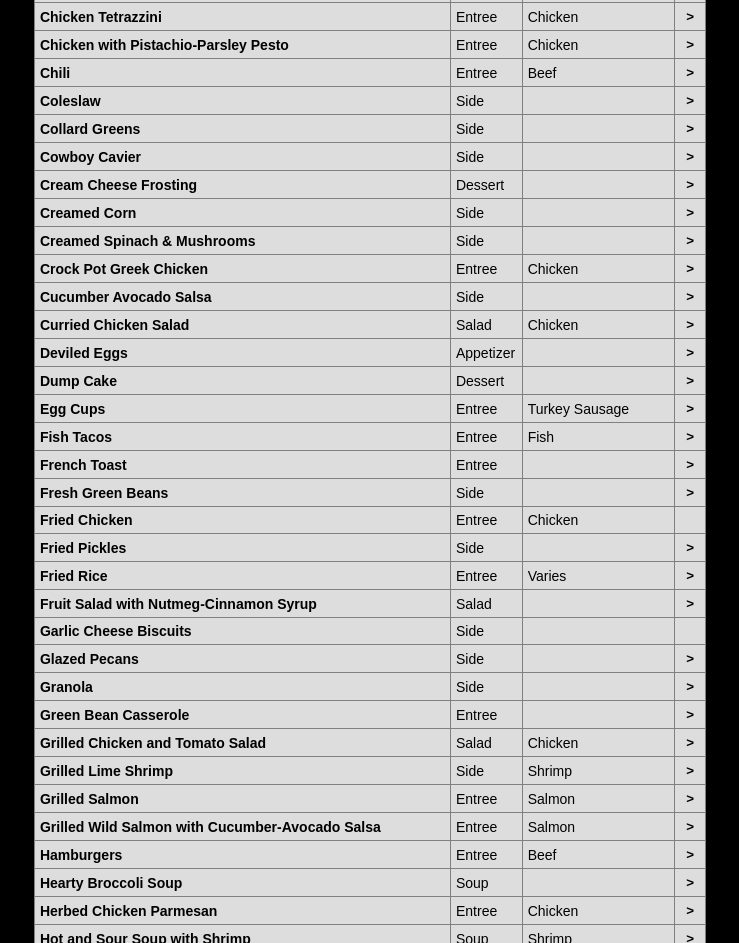
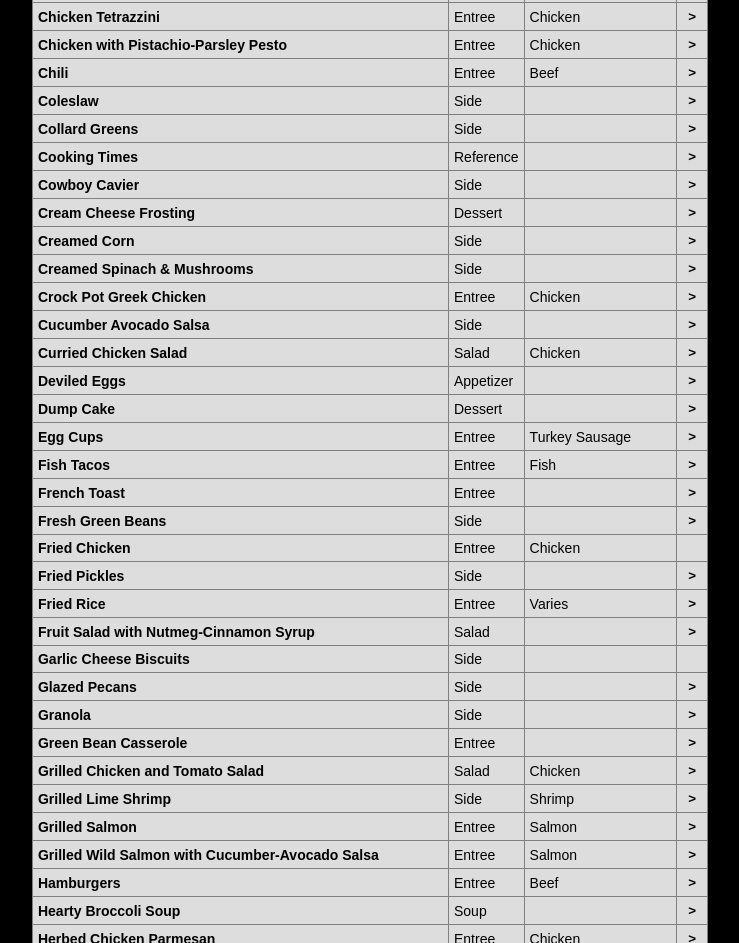
Before and after one commit to BradleyKH/recipes, a plain HTML site: page index.html in a window 1280 px wide. Shown: the part 1169-2112 px from the top of the page, without its empty margins (270-1009 px from the left). Drawn offline with Linux system fonts and the light colour scheme.

Commit message:
Add files via upload

```diff
--- a/index.html
+++ b/index.html
@@ -394,6 +394,12 @@ $("#myTable").tablesorter();
  <td>Side</td>
  <td></td>
  <td><input type="button" class="arrow" value=">" onclick="show(t='?',s1='AllRecipes.com',u1='',s2='',u2='');"></td>
+</tr>
+<tr>
+ <td><a href="Cooking Times.pdf">Cooking Times</a></td>
+ <td>Reference</td>
+ <td></td>
+ <td><input type="button" class="arrow" value=">" onclick="show(t='?',s1='',u1='',s2='',u2='');"></td>
 </tr>
 <tr>
  <td><a href="cowboy cavier.pdf">Cowboy Cavier</a></td>
```
Also changed, not shown: 1 other file.
